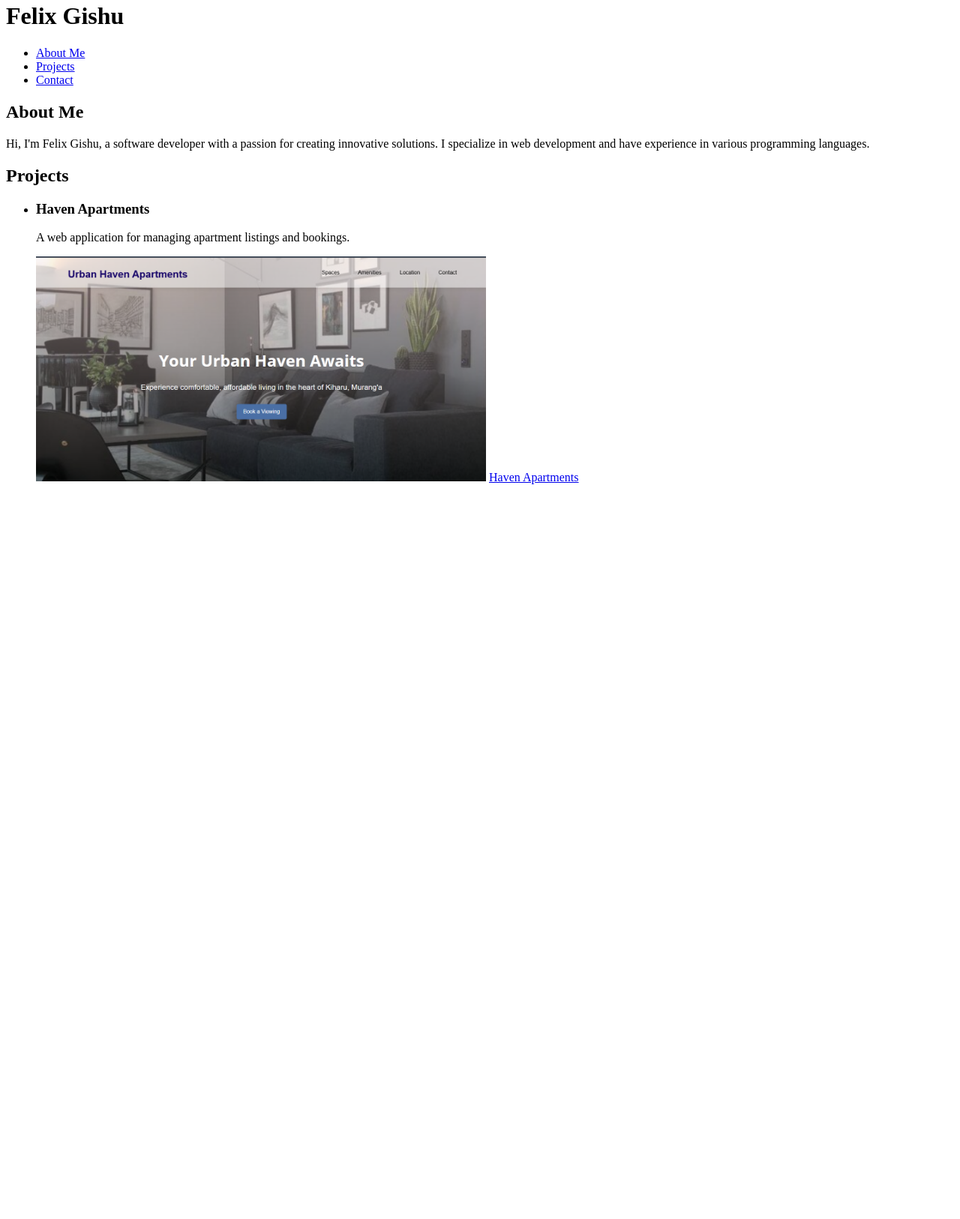
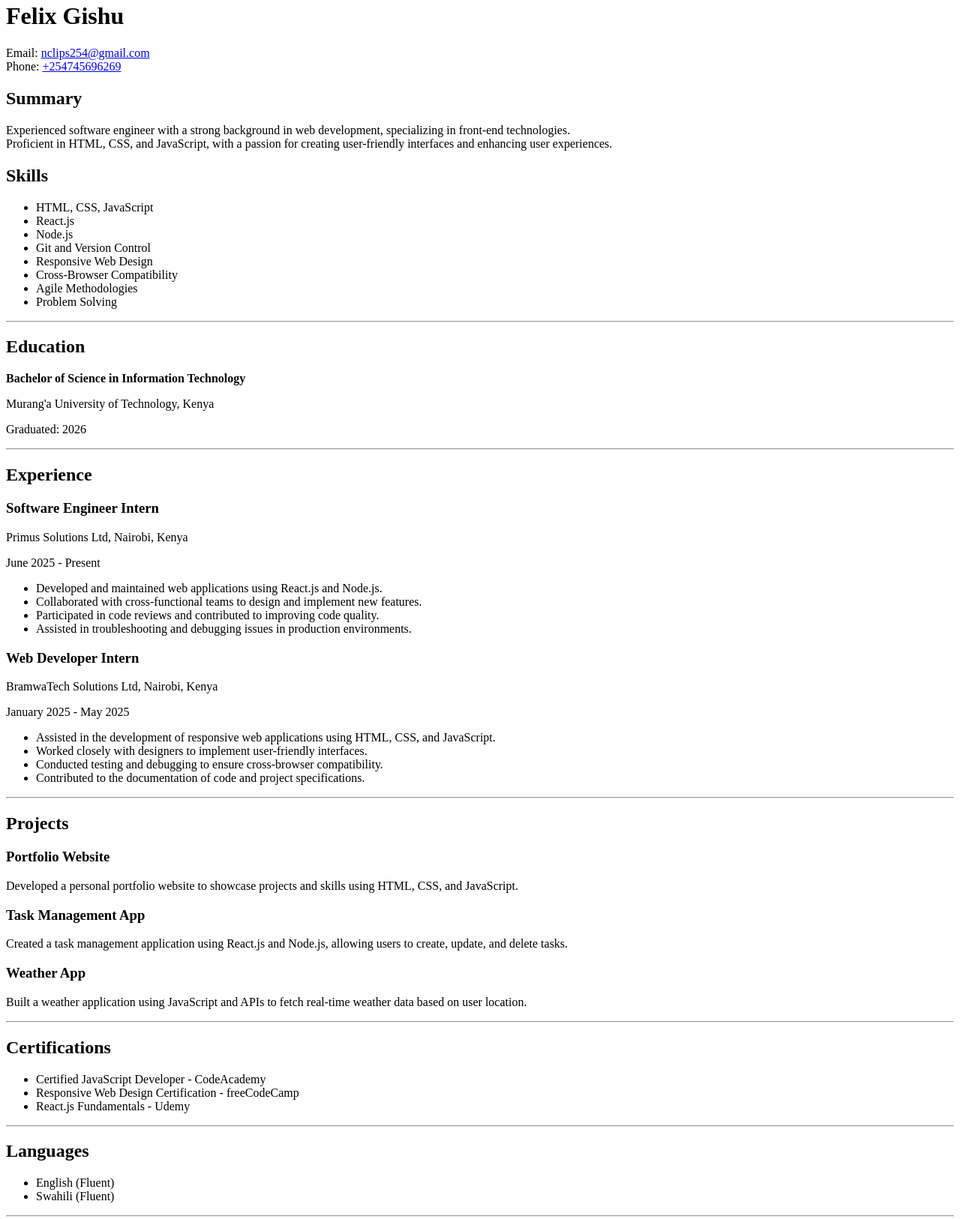
Before and after one commit to rick868/test-portfolio-template, a plain HTML site: page index.html in a window 1280 px wide. Shown: the part 18-1644 px from the top of the page at 75% size. Before the commit the page ends 800 px from the top, so only its background shows below. Drawn offline with Linux system fonts and the light colour scheme.

Commit message:
made changes to my portfolio. Added experience, skills, certificates and a contact section

```diff
--- a/index.html
+++ b/index.html
@@ -3,38 +3,92 @@
 <head>
     <meta charset="UTF-8">
     <meta name="viewport" content="width=device-width, initial-scale=1.0">
-    <title>Portfolio</title>
+    <title>Resume</title>
 </head>
 <body>
-    <!-- Header Section -->
-    <header>
     <h1>Felix Gishu</h1>
-        <nav>
+    <p>Email: <a href="mailto: nclips254@gmail.com"> nclips254@gmail.com</a>
+    <br>
+    Phone: <a href="tel:+254745696269">+254745696269</a></p>
+    <h2>Summary</h2>
+    <p>Experienced software engineer with a strong background in web development, specializing in front-end technologies.
+        <br> Proficient in HTML, CSS, and JavaScript, with a passion for creating user-friendly interfaces and enhancing user experiences.</p>
+    <h2>Skills</h2>
     <ul>
-                <li><a href="#about">About Me</a></li>
-                <li><a href="#projects">Projects</a></li>
-                <li><a href="#contact">Contact</a></li>
+        <li>HTML, CSS, JavaScript</li>
+        <li>React.js</li>
+        <li>Node.js</li>
+        <li>Git and Version Control</li>
+        <li>Responsive Web Design</li>
+        <li>Cross-Browser Compatibility</li>
+        <li>Agile Methodologies</li>
+        <li>Problem Solving</li>
     </ul>
-        </nav>
-    </header>
-    <!-- About Section -->
-    <section id="about">
-        <h2>About Me</h2>
-        <p>Hi, I'm Felix Gishu, a software developer with a passion for creating innovative solutions. I specialize in web development and have experience in various programming languages.</p>
-    </section>
-    <!-- Projects Section -->
-    <section id="projects">
+    <hr>
+    <h2>Education</h2>
+    <p><strong>Bachelor of Science in Information Technology</strong></p>
+    <p>Murang'a University of Technology, Kenya</p>
+    <p>Graduated: 2026</p>
+    <hr>
+    <h2>Experience</h2>
+    <h3>Software Engineer Intern</h3>
+    <p>Primus Solutions Ltd, Nairobi, Kenya</p>
+    <p>June 2025 - Present</p>
+    <ul>
+        <li>Developed and maintained web applications using React.js and Node.js.</li>
+        <li>Collaborated with cross-functional teams to design and implement new features.</li>
+        <li>Participated in code reviews and contributed to improving code quality.</li>
+        <li>Assisted in troubleshooting and debugging issues in production environments.</li>
+    </ul>
+    <h3>Web Developer Intern</h3>
+    <p>BramwaTech Solutions Ltd, Nairobi, Kenya</p>
+    <p>January 2025 - May 2025</p>
+    <ul>
+        <li>Assisted in the development of responsive web applications using HTML, CSS, and JavaScript.</li>
+        <li>Worked closely with designers to implement user-friendly interfaces.</li>
+        <li>Conducted testing and debugging to ensure cross-browser compatibility.</li>
+        <li>Contributed to the documentation of code and project specifications.</li>
+    </ul>
+    <hr>
     <h2>Projects</h2>
-        <div class="space-card">
+    <h3>Portfolio Website</h3>
+    <p>Developed a personal portfolio website to showcase projects and skills using HTML, CSS, and JavaScript.</p>
+    <h3>Task Management App</h3>
+    <p>Created a task management application using React.js and Node.js, allowing users to create, update, and delete tasks.</p>
+    <h3>Weather App</h3>
+    <p>Built a weather application using JavaScript and APIs to fetch real-time weather data based on user location.</p>
+    <hr>
+    <h2>Certifications</h2>
     <ul>
-                <li>
-                    <h3>Haven Apartments</h3>
-                    <p>A web application for managing apartment listings and bookings.</p>
-                    <img src="./assets/images/haven_apartments.png" alt="Apartments Screenshot" width="600" height="300">
-                    <a href="https://haven-apartments.vercel.app/">Haven Apartments</a>
-                </li>
+        <li>Certified JavaScript Developer - CodeAcademy</li>
+        <li>Responsive Web Design Certification - freeCodeCamp</li>
+        <li>React.js Fundamentals - Udemy</li>
     </ul>
-        </div>
-    </section>
+    <hr>
+    <h2>Languages</h2>
+    <ul>
+        <li>English (Fluent)</li>
+        <li>Swahili (Fluent)</li>
+    </ul>
+    <hr>
+    <h2>References</h2>
+    <p>Available upon request.</p>
+    <hr>
+    <h2>Interests</h2>
+    <ul>
+        <li>Open Source Contributions</li>
+        <li>Web Accessibility</li>
+        <li>Continuous Learning in Technology</li>
+        <li>Traveling and Exploring New Cultures</li>
+        <li>Photography</li>
+    </ul>
+    <hr>
+    <h2>Contact</h2>
+    <p>Feel free to reach out via email or phone for any inquiries or opportunities.</p>
+    <p>Thank you for reviewing my resume!</p>
+    <footer>
+        <p>&copy; 2025 Felix Gishu</p>
+    </footer>
+
 </body>
 </html>
```
Lines whose indentation alone changed are shown as unchanged.
